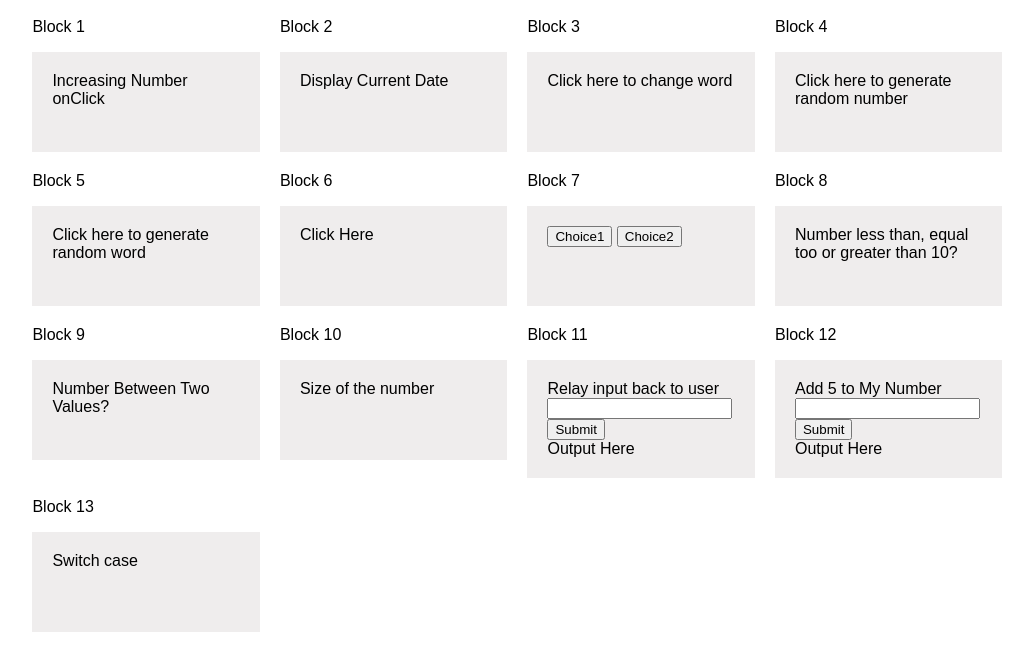
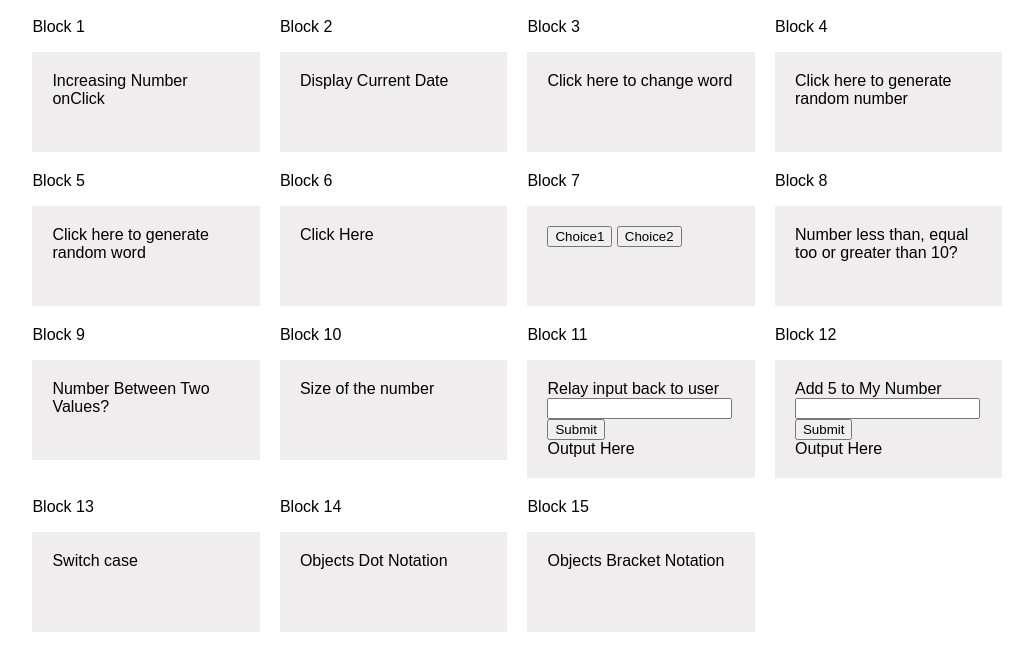
Before and after one commit to HarryTate/JS-Learning, a plain HTML site: page index.html in a window 1280 px wide. Shown: the whole page, without its empty margins (112-1145 px from the left). Drawn offline with Linux system fonts and the light colour scheme.

Commit message:
Accessing objects through dot and bracket notation

```diff
--- a/index.html
+++ b/index.html
@@ -110,6 +110,18 @@
               Switch case
           </div>
         </div>
+        <div class="col-4">
+          <span>Block 14</span>
+        <div class="btn" id="objectDot" onclick="accessObjectDotNotation()">
+            Objects Dot Notation
+        </div>
+      </div>
+      <div class="col-4">
+        <span>Block 15</span>
+      <div class="btn" id="objectBracket" onclick="accessObjectBracketNotation()">
+          Objects Bracket Notation
+      </div>
+    </div>
       </div>
     </section>
 
--- a/js/main.js
+++ b/js/main.js
@@ -117,3 +117,25 @@ function switchCase(animal){
 function activateSwitchCase(){
   document.getElementById("switchCase").innerHTML = switchCase("cat");
 }
+
+function accessObjectDotNotation(){
+  var cat = {
+    legs: 4,
+    gender: 'male',
+    tail: 1,
+    age: 7
+  };
+  var tail = cat.legs;
+   document.getElementById("objectDot").innerHTML = tail;
+}
+
+function accessObjectBracketNotation(){
+  var dog = {
+    'legs': 6,
+    'gender': 'Female',
+    'tail': 2,
+    'age': 12
+  };
+  var age = dog['age'];
+  document.getElementById('objectBracket').innerHTML = age;
+}
```
